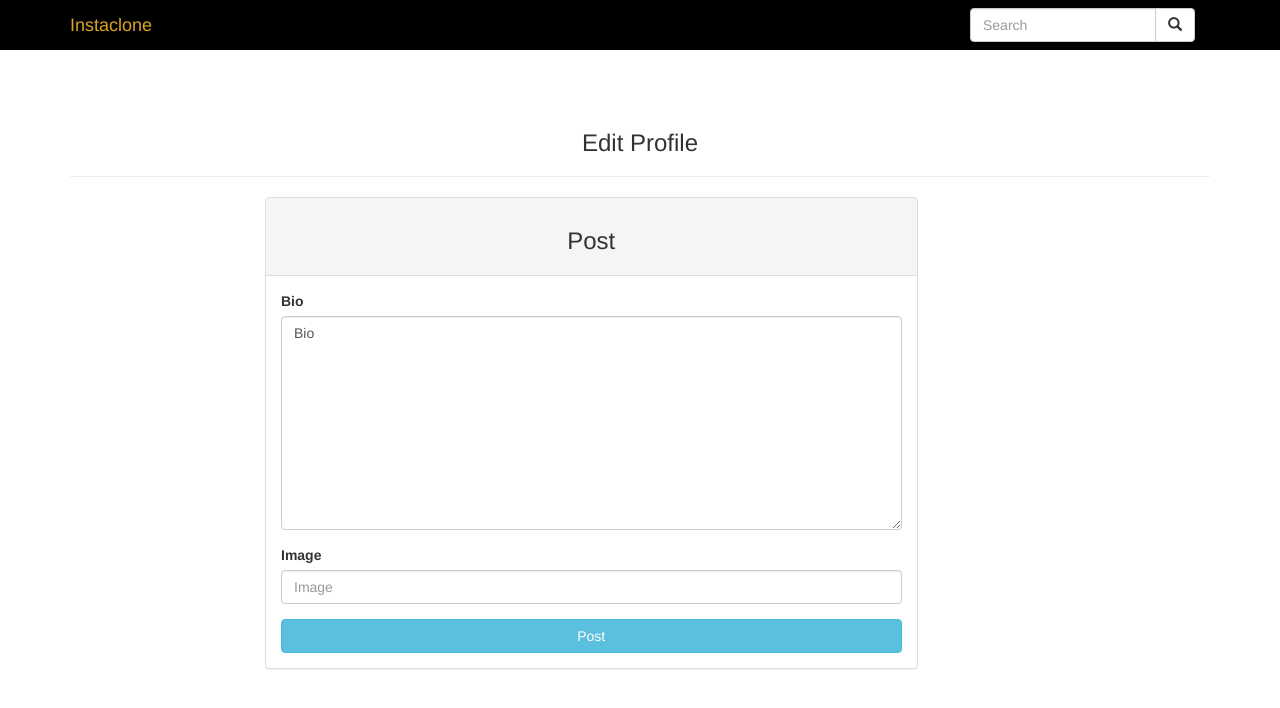
After one commit to jLuseno161/InstaClone, a Django app: template insta/templates/registration/update_profile.html in a window 1280 px wide. The commit adds this page. Shown: the top 708 px of the page. Run offline with Django 3.2, Linux system fonts and the light colour scheme; the template is opened without the code that fills it: values that come from a table or form of the project are taken from there, others are empty; some libraries are stand-ins or nearby versions.

```diff
--- a/insta/forms.py
+++ b/insta/forms.py
@@ -10,17 +10,19 @@ class SignUpForm(UserCreationForm):
         model = User
         fields = ['username', 'email', 'password1', 'password2']
 
-class ProfileForm(forms.ModelForm):
+# class UpdateUserForm(forms.ModelForm):
+#     # class Meta:
+#         # model = Profile
+#         # fields = [ 'profile_pic', 'bio']
+#     email = forms.EmailField(max_length=254, help_text='Required.')
+#     class Meta:
+#         model = User
+#         fields = ('username', 'email')
 
+class UpdateProfileForm(forms.ModelForm):
     class Meta:
         model = Profile
-        fields = [ 'profile_pic', 'bio']
-
-class UpdateProfileForm(forms.ModelForm):
-    email = forms.EmailField()
-    class Meta:
-        model = User
-        fields = ['username','email']
+        fields = ['bio','profile_pic']
 
 class  NewPostForm(forms.ModelForm):
     class Meta:
--- /dev/null
+++ b/insta/templates/registration/update_profile.html
@@ -0,0 +1,31 @@
+{%extends "base.html"%}
+{% load bootstrap3 %}
+{% block content %}
+<br><br>
+<div class="container">
+    <h3 class="text-center">Edit Profile</h3>
+    <hr>
+    <div class="row">
+        <div class="col-md-2"> </div>
+        <div class="col-md-7">
+
+            <div class="panel panel-default">
+                <div class="panel-heading">
+                    <h3 class="text-center">Post</h3>
+                </div>
+                <div class="panel-body">
+                    <form action="{%url 'post'%}" method="post" enctype="multipart/form-data">
+                        {% csrf_token %}
+                        {% bootstrap_form form %}
+                        <div class="form-group">
+                            <input type="submit" class="btn btn-info col-md-12" value="Post">
+                        </div>
+                        <input type="hidden" name="next" value="{{next}}">
+                    </form>
+                </div>
+            </div>
+        </div>
+
+    </div>
+</div>
+{% endblock %}
--- a/insta/urls.py
+++ b/insta/urls.py
@@ -7,10 +7,12 @@ from django.conf.urls.static import static
 urlpatterns = [
     path('',views.index,name = 'index'),
     path('profile',views.show_profile, name='profile'),
+    # path('update_profile',views.update_profile, name='update_profile'),
     path('posts/',views.new_post, name='post'),
-    # path('search/', views.search, name='searched_item'),
     path('search/', views.search, name='search'),
     path('comment/<id>', views.comment, name='comment'),
+    path('update/<id>', views.update_profile, name='update_profile'),
+
 
 
 ]
```
Also changed, not shown: insta/templates/registration/profile.html (+1 -7 lines), insta/views.py (+26 -20 lines), README.md.
